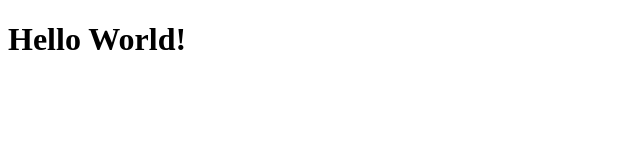
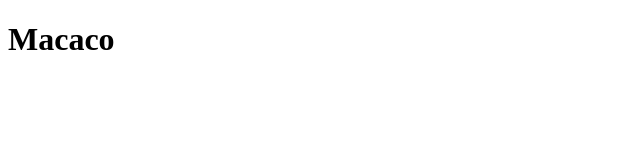
Before and after one commit to costathinker/aulas_kenzie, a plain HTML site: page index.html in a window 1280 px wide. Shown: the whole page, without its empty margins (0-640 px from the left). Drawn offline with Linux system fonts and the light colour scheme.

Commit message:
alteracao

```diff
--- a/index.html
+++ b/index.html
@@ -7,6 +7,6 @@
     <title>Document</title>
 </head>
 <body>
-    <h1>Hello World!</h1>
+    <h1>Macaco</h1>
 </body>
 </html>
```
